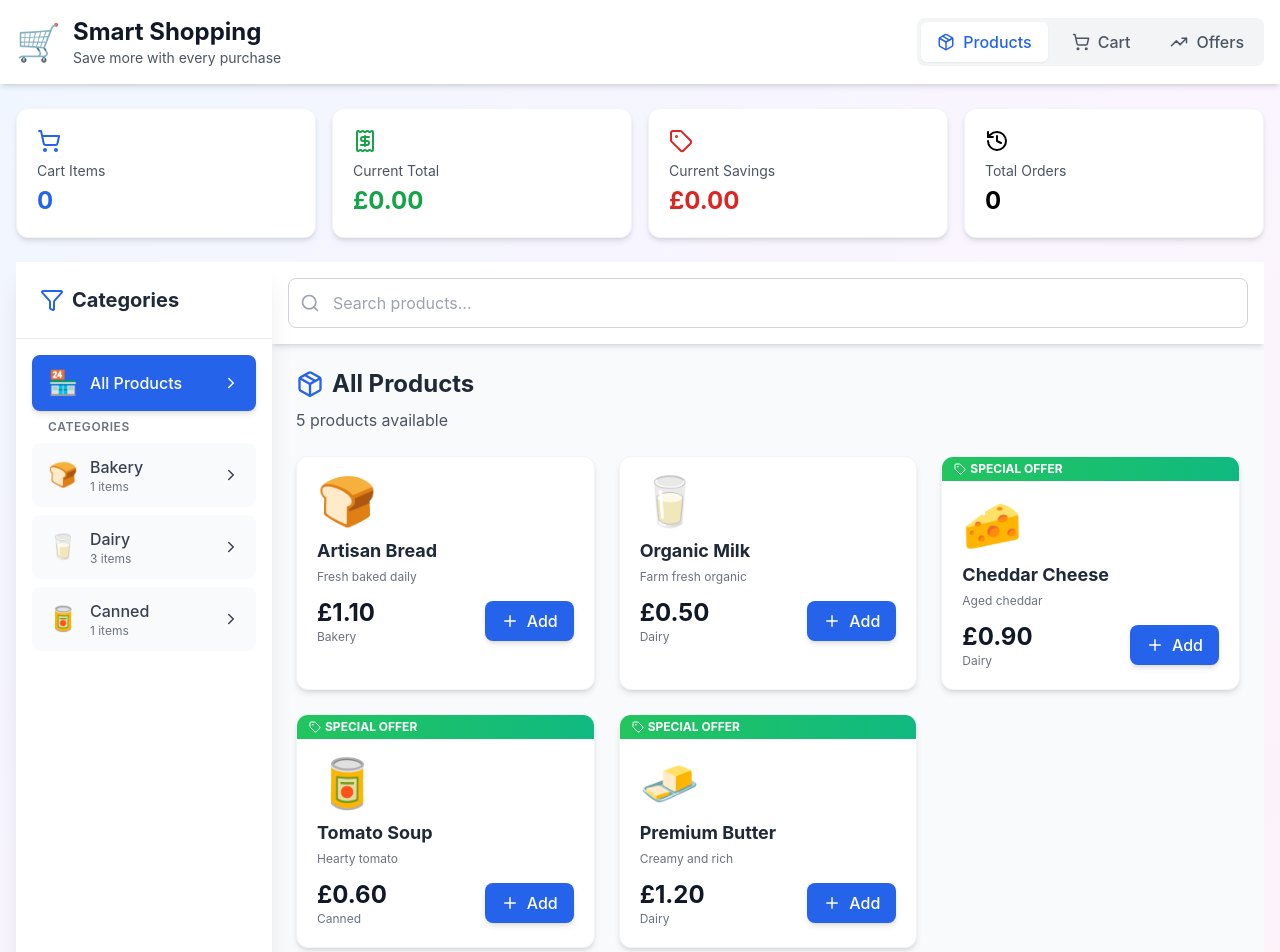
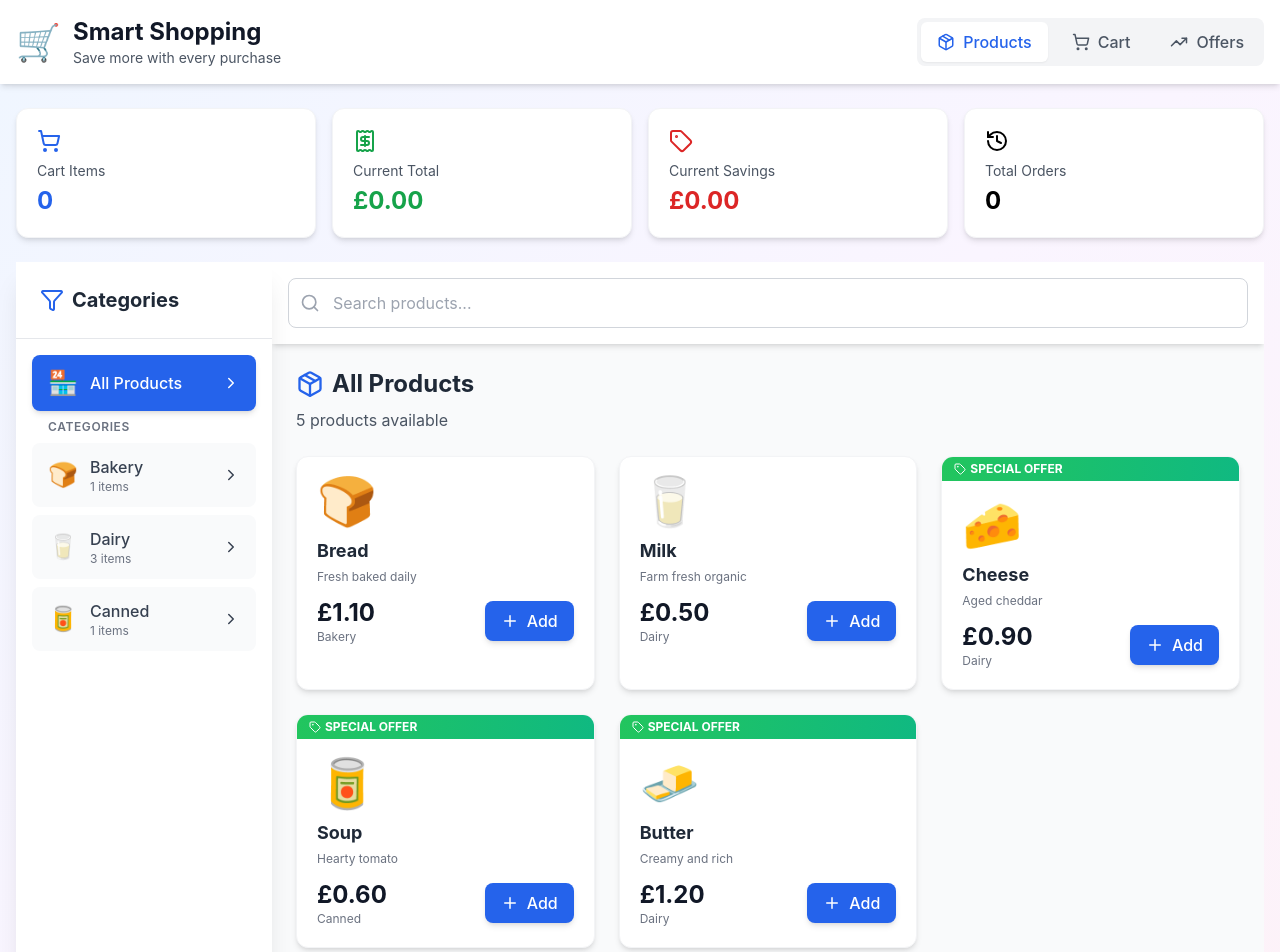
Before and after one commit to shalakanikam/cart-app-v1, a React (Create React App) app: page / in a window 1280 px wide. Shown: the top 952 px of the page. Built offline with nearby package versions, Linux system fonts and the light colour scheme.

Commit message:
Simplify product names in Cart component

```diff
--- a/src/pages/Cart.tsx
+++ b/src/pages/Cart.tsx
@@ -119,7 +119,7 @@ const cartReducer = (state: CartState, action: CartAction): CartState => {
 const PRODUCTS: Product[] = [
   {
     id: 'bread',
-    name: 'Artisan Bread',
+    name: 'Bread',
     price: 1.10,
     category: 'Bakery',
     icon: '🍞',
@@ -127,7 +127,7 @@ const PRODUCTS: Product[] = [
   },
   {
     id: 'milk',
-    name: 'Organic Milk',
+    name: 'Milk',
     price: 0.50,
     category: 'Dairy',
     icon: '🥛',
@@ -135,7 +135,7 @@ const PRODUCTS: Product[] = [
   },
   {
     id: 'cheese',
-    name: 'Cheddar Cheese',
+    name: 'Cheese',
     price: 0.90,
     category: 'Dairy',
     icon: '🧀',
@@ -143,7 +143,7 @@ const PRODUCTS: Product[] = [
   },
   {
     id: 'soup',
-    name: 'Tomato Soup',
+    name: 'Soup',
     price: 0.60,
     category: 'Canned',
     icon: '🥫',
@@ -151,7 +151,7 @@ const PRODUCTS: Product[] = [
   },
   {
     id: 'butter',
-    name: 'Premium Butter',
+    name: 'Butter',
     price: 1.20,
     category: 'Dairy',
     icon: '🧈',
```
